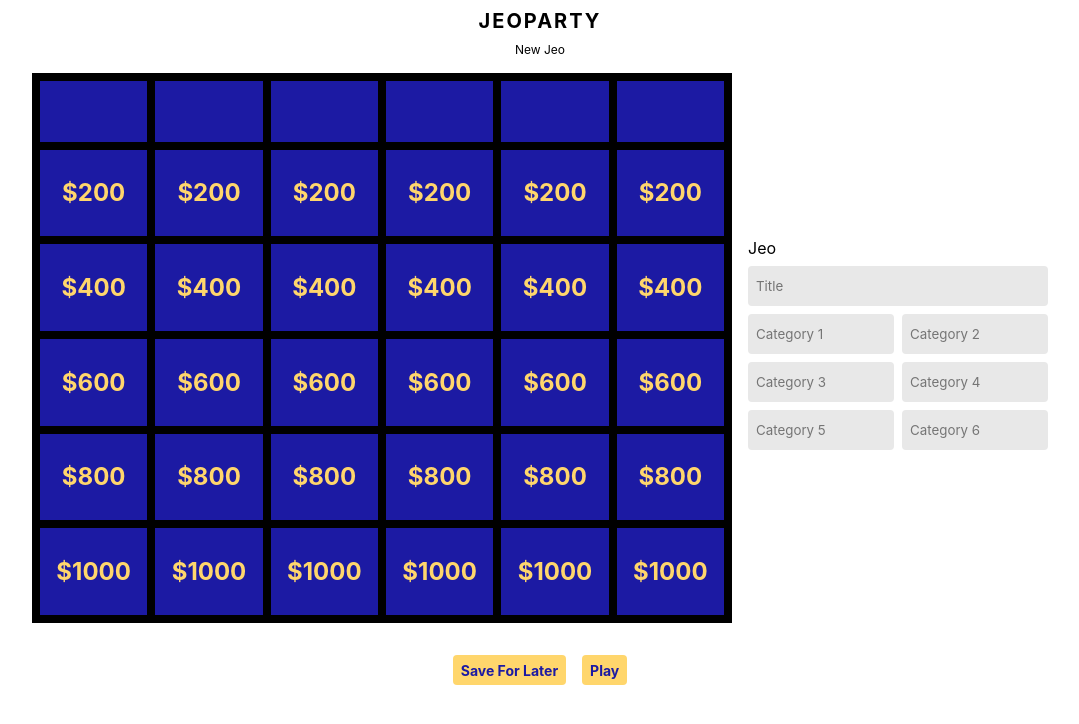
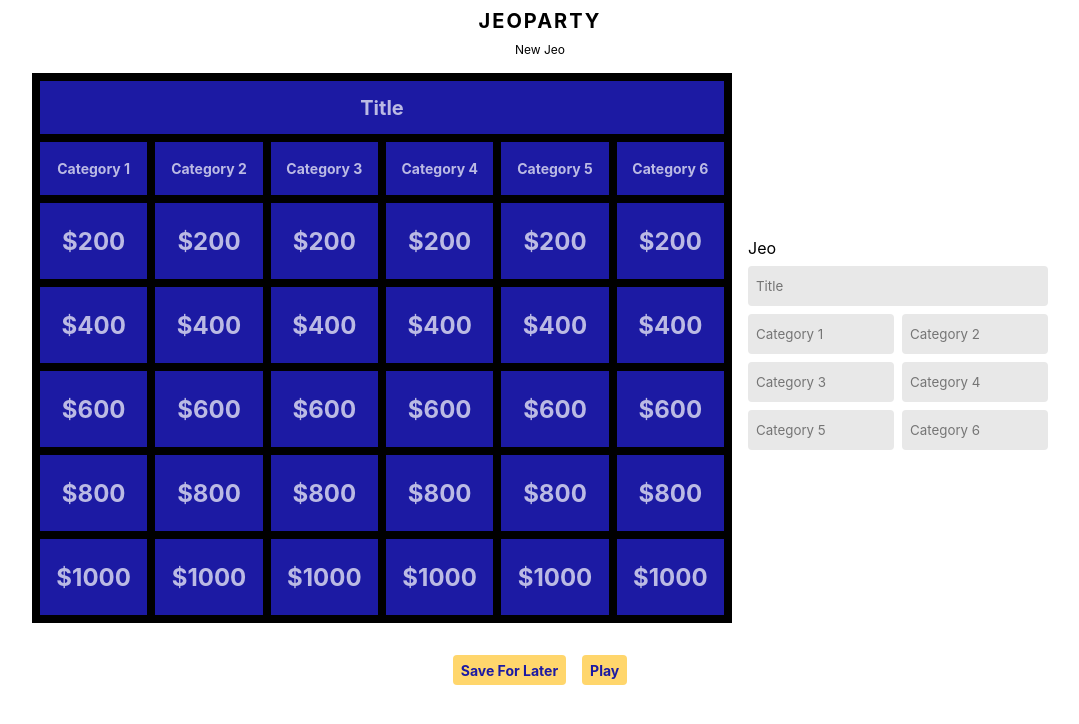
Before and after one commit to sqrtsanta/jeopardy, a React (Vite) app: page / in a window 1280 px wide. Both pictures are taken after a click on the button "+ New". Shown: the top 724 px of the page, without its empty margins (100-1179 px from the left). Built offline with nearby package versions, Linux system fonts and the light colour scheme.

Commit message:
Slightly improve build mode

```diff
--- a/index.html
+++ b/index.html
@@ -4,7 +4,7 @@
     <meta charset="UTF-8" />
     <link rel="icon" type="image/svg+xml" href="/src/favicon.svg" />
     <meta name="viewport" content="width=device-width, initial-scale=1.0" />
-    <title>Jeopardy</title>
+    <title>Jeopardy / Jeoparty</title>
   </head>
   <body>
     <div id="root"></div>
--- a/src/App.css
+++ b/src/App.css
@@ -40,7 +40,7 @@
   cursor: pointer;
   color: var(--gold-color);
   font-size: 16px;
-  font-weight: 500;
+  font-weight: 700;
   text-align: center;
   position: relative;
 }
@@ -51,6 +51,7 @@
 }
 
 .jeo-item__ts {
+  font-weight: 400;
   font-size: 12px;
   position: absolute;
   bottom: 8px;
@@ -64,7 +65,7 @@
   flex-grow: 1;
   display: grid;
   grid-template-columns: repeat(6, 1fr);
-  grid-template-rows: 0.7fr repeat(5, 1fr);
+  grid-template-rows: 0.7fr 0.7fr repeat(5, 1fr);
   gap: 8px;
   padding: 8px;
 }
@@ -84,6 +85,15 @@
   min-height: 0;
 }
 
+.jeo-cell--title {
+  grid-column: 1 / -1;
+  cursor: revert;
+}
+
+.jeo-cell--header {
+  cursor: revert;
+}
+
 .jeo-cell--active {
   border: 2px solid var(--gold-color);
   border-radius: 4px;
@@ -95,11 +105,8 @@
   color: transparent;
 }
 
-.jeo-cell__tiny {
-  position: absolute;
-  left: 4px;
-  top: 4px;
-  font-size: 12px;
+.jeo-cell--empty {
+  color: rgba(255, 255, 255, 0.7);
 }
 
 .form {
@@ -162,6 +169,11 @@
   color: white;
 }
 
+.button--neutral {
+  background: var(--gray-100-color);
+  color: var(--black-color);
+}
+
 .modal-box {
   position: fixed;
   top: 0;
--- a/src/App.tsx
+++ b/src/App.tsx
@@ -23,7 +23,6 @@ interface IJeo {
 }
 
 interface IQuestion {
-  title: string;
   question: string;
   answer: string;
 }
@@ -32,6 +31,11 @@ interface IScore {
   correct: number;
   incorrect: number;
   $: number;
+}
+
+enum IMode {
+  Play,
+  Build,
 }
 
 type IPage =
@@ -229,6 +233,7 @@ function JeoPlay({ jeo }: { jeo: IJeo }) {
           }}
         >
           <JeoBoard
+            mode={IMode.Play}
             selectedIndex={null}
             disabled={incorrectIndexes.concat(correctIndexes)}
             onSelect={(questionIndex) => {
@@ -257,7 +262,7 @@ function JeoPlay({ jeo }: { jeo: IJeo }) {
       {questionIndex != null && (
         <div
           className="mini-modal"
-          style={{ width: "400px", minHeight: "150px" }}
+          style={{ width: "400px", minHeight: "150px", padding: "16px" }}
         >
           <div
             style={{
@@ -365,7 +370,7 @@ function JeoPlayScore({ score }: { score: IScore }) {
     >
       <div>Correct</div>
       <div>Incorrect</div>
-      <div>$$$</div>
+      <div>$</div>
       <div>{score.correct}</div>
       <div>{score.incorrect}</div>
       <div>{score.$}</div>
@@ -450,6 +455,7 @@ function JeoFormPage() {
           }}
         >
           <JeoBoard
+            mode={IMode.Build}
             jeo={jeo}
             disabled={[]}
             selectedIndex={questionIndex}
@@ -559,11 +565,13 @@ const CATEGORIES = [...Array(6).keys()];
 const QUESTIONS = [...Array(30).keys()];
 
 function JeoBoard({
+  mode,
   jeo,
   disabled,
   selectedIndex,
   onSelect,
 }: {
+  mode: IMode;
   jeo: IJeo;
   disabled: number[];
   selectedIndex: number | null;
@@ -571,14 +579,18 @@ function JeoBoard({
 }) {
   return (
     <div className="jeo-board">
+      <JeoTitleCell mode={mode} title={jeo.title} />
       {CATEGORIES.map((categoryIndex) => (
         <JeoHeaderCell
           key={categoryIndex}
+          index={categoryIndex}
+          mode={mode}
           category={jeo.categories[categoryIndex]}
         />
       ))}
       {QUESTIONS.map((questionIndex) => (
         <JeoCell
+          mode={mode}
           key={questionIndex}
           isSelected={selectedIndex === questionIndex}
           isDisabled={disabled.includes(questionIndex)}
@@ -591,7 +603,7 @@ function JeoBoard({
   );
 }
 
-function JeoHeaderCell({ category }: { category: string | undefined }) {
+function JeoTitleCell({ mode, title }: { mode: IMode; title: string }) {
   const { ref, value: fontSize } = useStaticContainerQuery<
     string,
     HTMLDivElement
@@ -606,25 +618,76 @@ function JeoHeaderCell({ category }: { category: string | undefined }) {
   );
 
   return (
-    <div ref={ref} className="jeo-cell">
+    <div
+      ref={ref}
+      className={clsx(
+        "jeo-cell",
+        "jeo-cell--title",
+        mode === IMode.Build && !title && "jeo-cell--empty"
+      )}
+    >
       <div
         style={{
           fontSize,
         }}
       >
-        {category}
+        {title || "Title"}
+      </div>
+    </div>
+  );
+}
+
+function JeoHeaderCell({
+  mode,
+  index,
+  category,
+}: {
+  mode: IMode;
+  index: number;
+  category: string | undefined;
+}) {
+  const { ref, value: fontSize } = useStaticContainerQuery<
+    string,
+    HTMLDivElement
+  >(
+    [
+      buildContainerQuery("12px", 0, 100),
+      buildContainerQuery("14px", 100, 200),
+      buildContainerQuery("16px", 200, 300),
+      buildContainerQuery("18px", 300, 450),
+    ],
+    "20px"
+  );
+
+  return (
+    <div
+      ref={ref}
+      className={clsx(
+        "jeo-cell",
+        "jeo-cell--header",
+        mode === IMode.Build && !category && "jeo-cell--empty"
+      )}
+    >
+      <div
+        style={{
+          fontSize,
+        }}
+      >
+        {category || `Category ${index + 1}`}
       </div>
     </div>
   );
 }
 
 function JeoCell({
+  mode,
   isDisabled,
   isSelected,
   question,
   questionIndex,
   onSelect,
 }: {
+  mode: IMode;
   isDisabled: boolean;
   isSelected: boolean;
   question: IQuestion | undefined;
@@ -651,24 +714,14 @@ function JeoCell({
       className={clsx(
         "jeo-cell",
         isSelected && "jeo-cell--active",
-        isDisabled && "jeo-cell--disabled"
+        isDisabled && "jeo-cell--disabled",
+        mode === IMode.Build &&
+          (question == null || !question.question || !question.answer) &&
+          "jeo-cell--empty"
       )}
       onClick={() => onSelect(questionIndex)}
     >
-      {question?.title ? (
-        <div>
-          <div className="jeo-cell__tiny">${price(questionIndex)}</div>
-          <div
-            style={{
-              fontSize,
-            }}
-          >
-            {question.title}
-          </div>
-        </div>
-      ) : (
-        <div>${price(questionIndex)}</div>
-      )}
+      <div>${price(questionIndex)}</div>
     </button>
   );
 }
@@ -812,11 +865,12 @@ function QuestionForm({
   value: IQuestion | null | undefined;
   onChange(question: IQuestion): void;
 }) {
-  const question = value ?? {
-    title: "",
+  const initialValues = {
     question: "",
     answer: "",
   };
+
+  const question = value ?? initialValues;
 
   const changeField = (
     event: React.ChangeEvent<HTMLInputElement | HTMLTextAreaElement>
@@ -828,6 +882,10 @@ function QuestionForm({
     onChange(nextValue);
   };
 
+  const onClear = () => {
+    onChange(initialValues);
+  };
+
   return (
     <form
       className="form"
@@ -836,16 +894,6 @@ function QuestionForm({
       }}
     >
       <div>Question</div>
-      <div className="field">
-        <input
-          className="input"
-          type="text"
-          placeholder="Title"
-          name="title"
-          value={question.title}
-          onChange={changeField}
-        />
-      </div>
       <div className="field">
         <textarea
           required
@@ -868,6 +916,15 @@ function QuestionForm({
           onChange={changeField}
         />
       </div>
+      <div className="field">
+        <button
+          type="button"
+          className="button button--neutral"
+          onClick={onClear}
+        >
+          Clear
+        </button>
+      </div>
     </form>
   );
 }
--- a/src/hooks.ts
+++ b/src/hooks.ts
@@ -1,4 +1,4 @@
-import { useEffect, useState, useRef } from "react";
+import { useLayoutEffect, useState, useRef } from "react";
 
 export interface Query<T> {
   value: T;
@@ -41,7 +41,7 @@ export const useStaticContainerQuery = <T, E extends Element>(
   const [value, setValue] = useState<T>();
   const ref = useRef<E | null>(null);
 
-  useEffect(() => {
+  useLayoutEffect(() => {
     const width = ref.current?.getBoundingClientRect().width ?? 0;
     const calculatedValue = calculateQueryValue(queries, width, defaultValue);
     setValue(calculatedValue);
```
